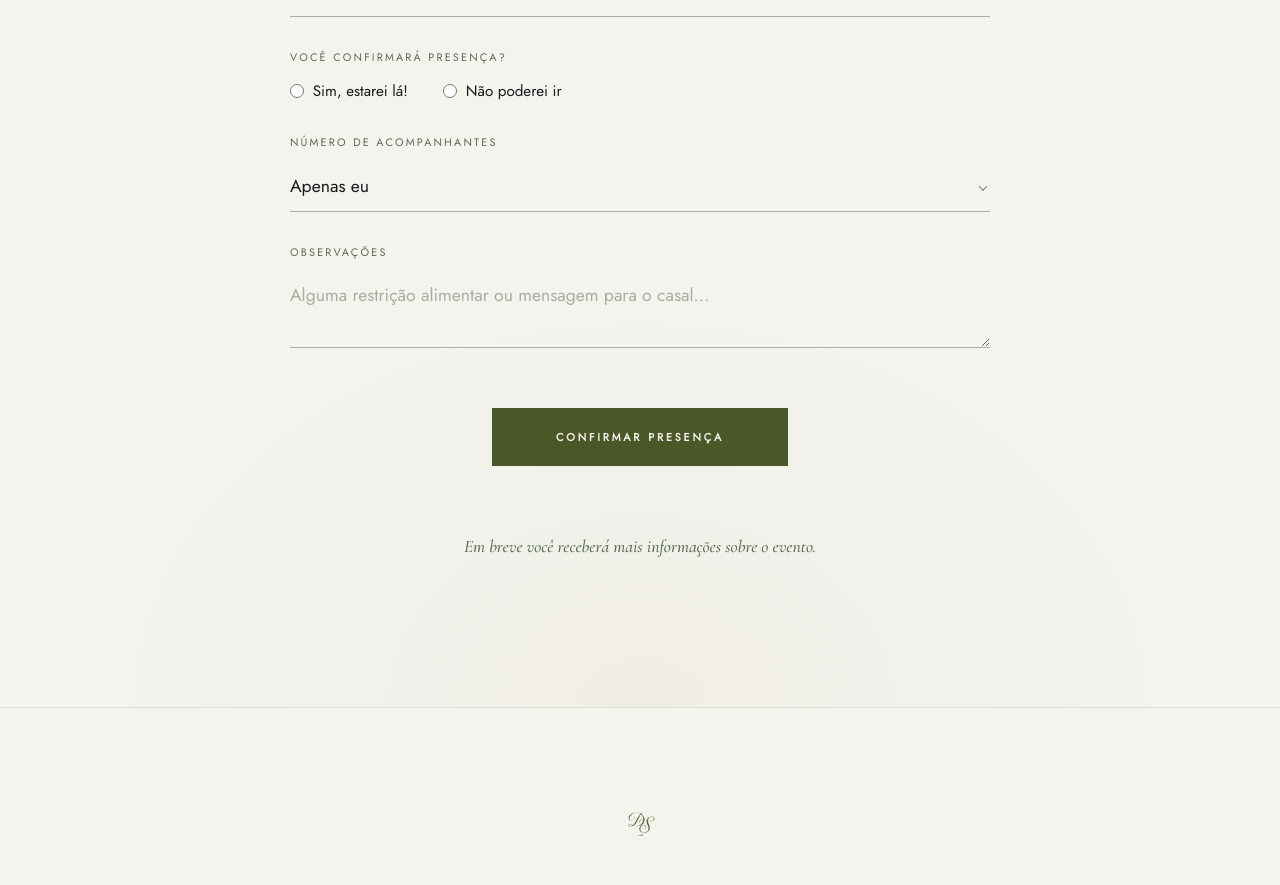
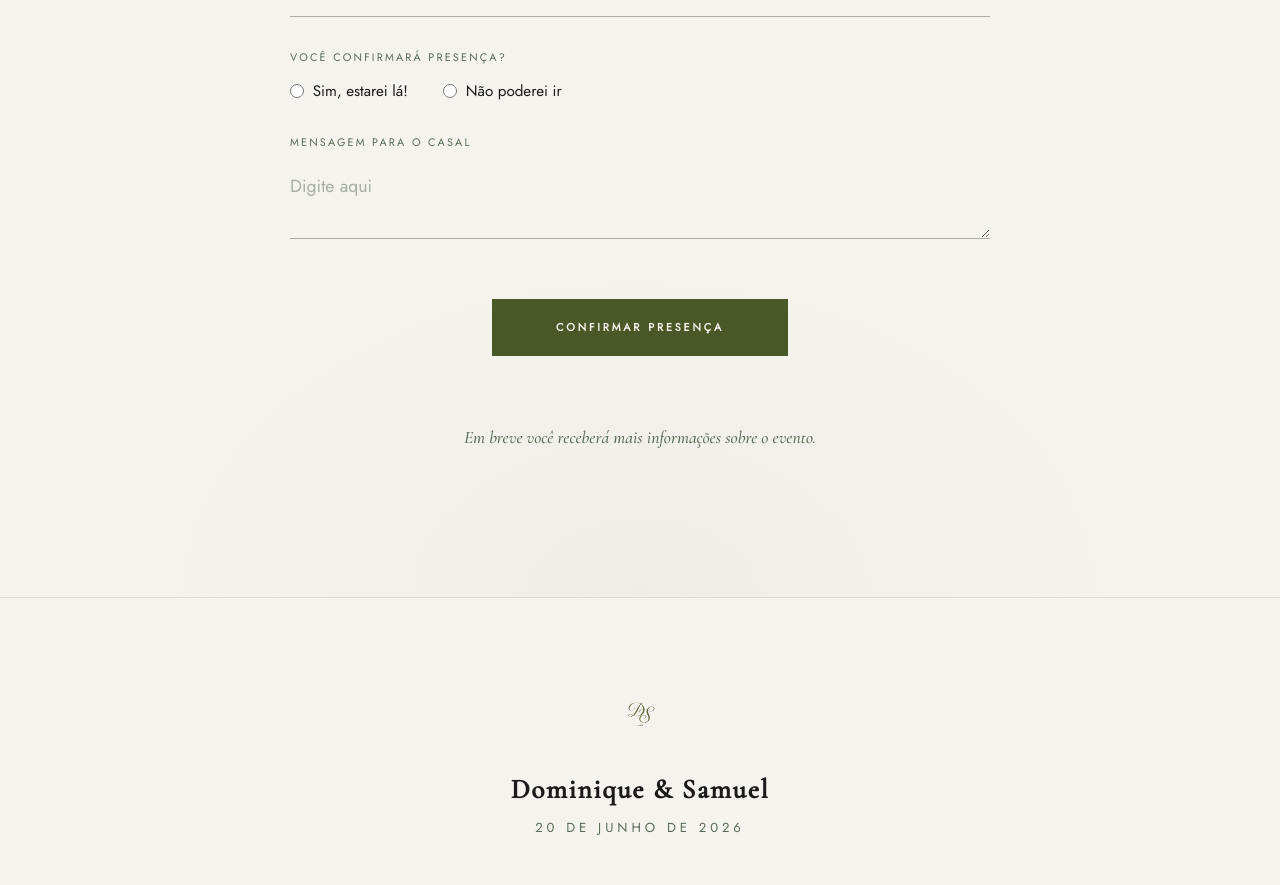
Before and after one commit to gabrielmenezes77/dominique-samuel, a React (Vite) app: page / in a window 1280 px wide. Shown: the part 4204-5089 px from the top of the page. Built offline with nearby package versions, Linux system fonts and the light colour scheme.

Commit message:
remove: escorts field

```diff
--- a/src/components/RSVPSection/RSVPSection.jsx
+++ b/src/components/RSVPSection/RSVPSection.jsx
@@ -165,40 +165,39 @@ export default function RSVPSection() {
         </div>
 
         {/* Acompanhantes select */}
-        <div className={`${styles.fGroup} ri`}>
-          <label className={styles.fLbl} htmlFor="acompanhantes">
-            Número de acompanhantes
-          </label>
-          <div className={styles.fSelectWrap}>
-            <select
-              className={styles.fField}
-              id="acompanhantes"
-              name="acompanhantes"
-              value={form.acompanhantes}
-              disabled={acompanhantesDisabled}
-              onChange={handleChange}
-            >
-              <option value="0">Apenas eu</option>
-              <option value="1">1 acompanhante</option>
-              <option value="2">2 acompanhantes</option>
-              <option value="3">3 acompanhantes</option>
-              <option value="4">4 acompanhantes</option>
-              <option value="5">5 acompanhantes</option>
-            </select>
-          </div>
-        </div>
+        {/* <div className={`${styles.fGroup} ri`}> */}
+          {/* <label className={styles.fLbl} htmlFor="acompanhantes"> */}
+            {/* Número de acompanhantes */}
+          {/* </label> */}
+          {/* <div className={styles.fSelectWrap}> */}
+            {/* <select */}
+              {/* className={styles.fField} */}
+              {/* id="acompanhantes" */}
+              {/* name="acompanhantes" */}
+              {/* value={form.acompanhantes} */}
+              {/* disabled={acompanhantesDisabled} */}
+              {/* onChange={handleChange} */}
+              {/* <option value="0">Apenas eu</option> */}
+              {/* <option value="1">1 acompanhante</option> */}
+              {/* <option value="2">2 acompanhantes</option> */}
+              {/* <option value="3">3 acompanhantes</option> */}
+              {/* <option value="4">4 acompanhantes</option> */}
+              {/* <option value="5">5 acompanhantes</option> */}
+            {/* </select> */}
+          {/* </div> */}
+        {/* </div> */}
 
-        {/* Observações */}
+        {/* Mensagem */}
         <div className={`${styles.fGroup} ri`}>
           <label className={styles.fLbl} htmlFor="obs">
-            Observações
+             Mensagem para o casal
           </label>
           <textarea
             className={styles.fField}
             id="obs"
             name="obs"
             maxLength={1000}
-            placeholder="Alguma restrição alimentar ou mensagem para o casal…"
+            placeholder="Digite aqui"
             value={form.obs}
             onChange={handleChange}
           />
```
